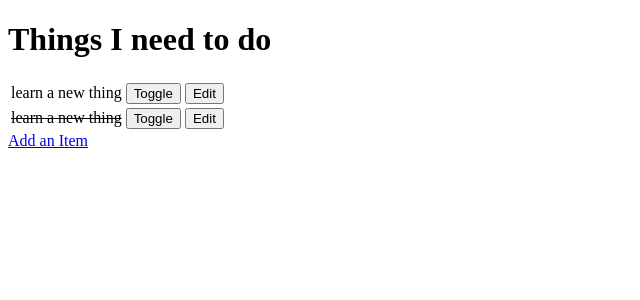
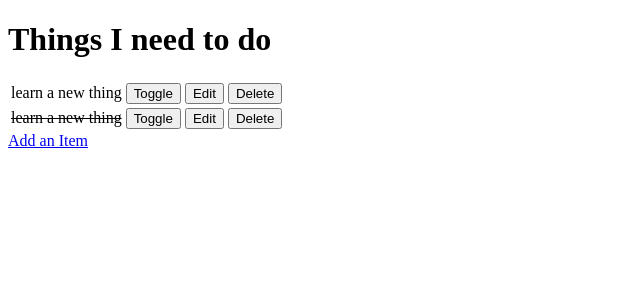
Before and after one commit to siobhanlgorman/ci-fsf-hello-django, a Django app: page / in a window 1280 px wide. Shown: the top 300 px of the page, without its empty margins (0-640 px from the left). Run offline with Django 3.2, Linux system fonts and the light colour scheme; data comes from the database, SQL or seed files in the repository; both versions use the stored data as it was after the commit.

Commit message:
Create delete_item()

```diff
--- a/django_todo/urls.py
+++ b/django_todo/urls.py
@@ -23,4 +23,5 @@ urlpatterns = [
     path('add', views.add_item, name='add'),
     path('edit/<item_id>', views.edit_item, name='edit'),
     path('toggle/<item_id>', views.toggle_item, name='toggle'),
+    path('delete/<item_id>', views.delete_item, name='delete'),
 ]
--- a/todo/templates/todo/todo_list.html
+++ b/todo/templates/todo/todo_list.html
@@ -32,6 +32,12 @@
                     Edit
                 </button></a>
             </td>
+            <td>
+                <a href="/delete/{{ item.id }}">
+                <button>
+                    Delete
+                </button></a>
+            </td>
         </tr>
         {% empty %}
         <td>You have nothing to do.</td>
--- a/todo/views.py
+++ b/todo/views.py
@@ -40,9 +40,16 @@ def edit_item(request, item_id):
     return render(request, 'todo/edit_item.html', context)
 
 
-# function to flip item's status from done to not done or vice versa
+# function to flip item's status from done to not done or vice versa, then save new status
 def toggle_item(request, item_id):
     item = get_object_or_404(Item, id=item_id)
     item.done = not item.done
     item.save()
     return redirect('get_todo_list')
+
+
+# function to delete item then redirect
+def delete_item(request, item_id):
+    item = get_object_or_404(Item, id=item_id)
+    item.delete()
+    return redirect('get_todo_list')
```
Also changed, not shown: db.sqlite3.
